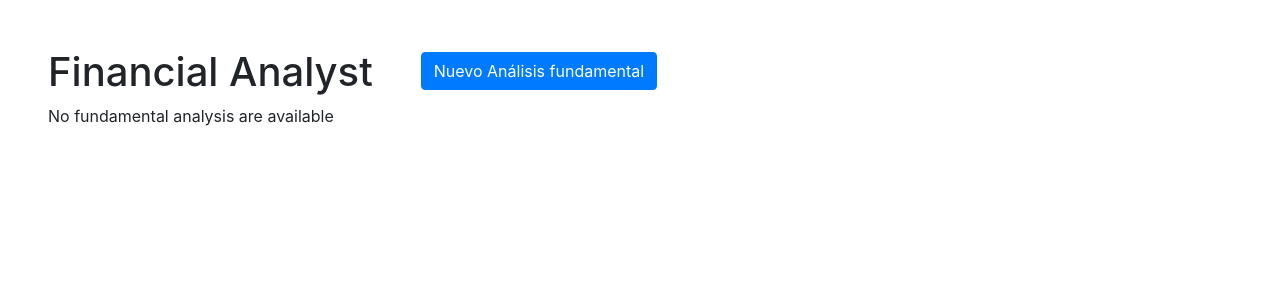
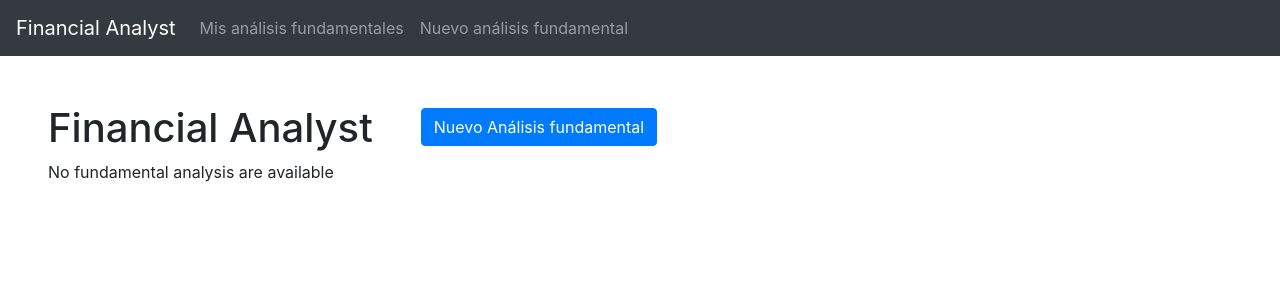
Before and after one commit to Adrian-Garcia/Financial-Analyst, a Django app: page /stock_report/ in a window 1280 px wide. Shown: the top 300 px of the page. Run offline with Django 4.2, Linux system fonts and the light colour scheme; data that the repository does not hold is empty.

Commit message:
Added navbar to base layout

```diff
--- a/financial_analyst/stock_report/templates/base_layout.html
+++ b/financial_analyst/stock_report/templates/base_layout.html
@@ -10,6 +10,23 @@
 </head>
 <body>
   <div class="wrapper">
+    <nav class="navbar navbar-expand-lg navbar-dark bg-dark">
+      <a class="navbar-brand" href="#">Financial Analyst</a>
+      <button class="navbar-toggler" type="button" data-toggle="collapse" data-target="#navbarNavDropdown" aria-controls="navbarNavDropdown" aria-expanded="false" aria-label="Toggle navigation">
+        <span class="navbar-toggler-icon"></span>
+      </button>
+      <div class="collapse navbar-collapse" id="navbarNavDropdown">
+        <ul class="navbar-nav">
+          <li class="nav-item">
+            <a class="nav-link" href="{% url 'stock_reports:index' %}">Mis análisis fundamentales</a>
+          </li>
+          <li class="nav-item">
+            <a class="nav-link" href="{% url 'stock_reports:new' %}">Nuevo análisis fundamental</a>
+          </li>
+        </ul>
+      </div>
+    </nav>
+
     {% block content %}
     {% endblock %}
   </div>
```
Also changed, not shown: financial_analyst/stock_report/templates/stock_report/detail.html (+5 -2 lines), financial_analyst/stock_report/templates/stock_report/navbar.html (deleted, +0 -29 lines).
